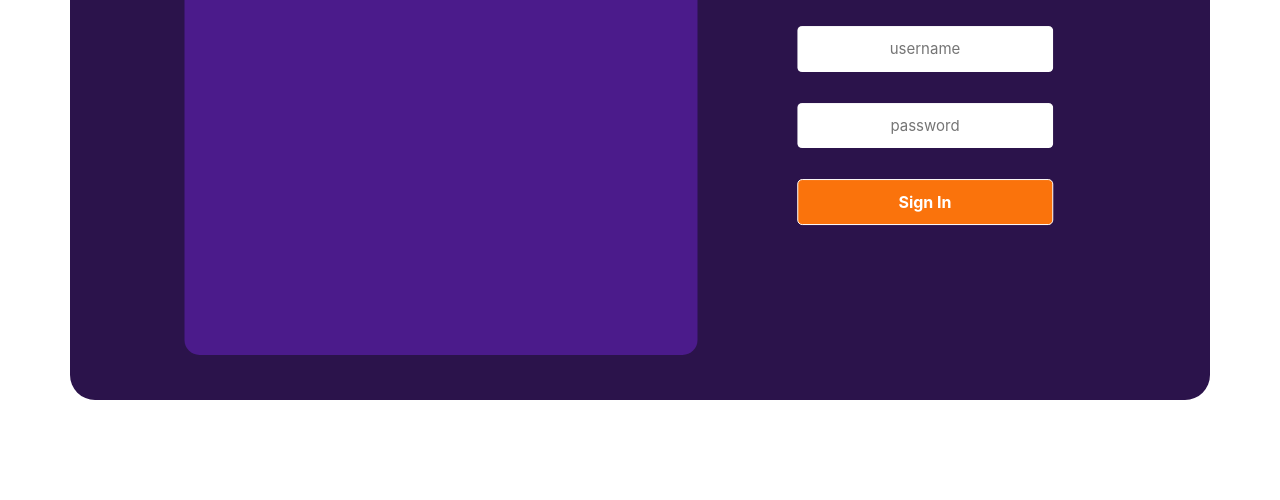
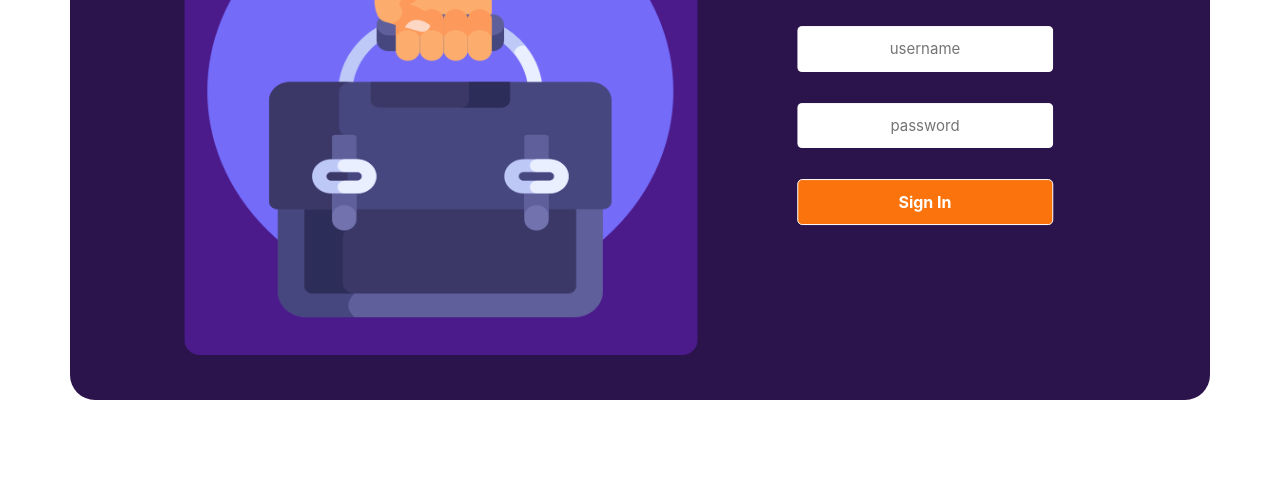
Before and after one commit to Ammadq87/Jobapplications, a plain HTML site: page LandingPage.html in a window 1280 px wide. Shown: the part 300-800 px from the top of the page. Drawn offline with nearby package versions, Linux system fonts and the light colour scheme.

Commit message:
front end picture

```diff
--- a/LandingPage.css
+++ b/LandingPage.css
@@ -28,6 +28,15 @@ body {
   color: white;
   background-color: rgb(75, 27, 139);
   border-radius: 15px;
+}
+
+#picture {
+  position: absolute;
+  width: 95%;
+  height: 85%;
+  top: 50%;
+  left: 50%;
+  transform: translate(-50%, -50%);
 }
 
 #signInPage {
--- a/LandingPage.html
+++ b/LandingPage.html
@@ -6,31 +6,27 @@
     <meta name="viewport" content="width=device-width, initial-scale=1.0">
     <link rel="stylesheet" href="LandingPage.css">
     <link href="https://fonts.googleapis.com/css2?family=Poppins:wght@200&display=swap" rel="stylesheet" />
-
+    <link rel="stylesheet" href="https://stackpath.bootstrapcdn.com/bootstrap/4.1.3/css/bootstrap.min.css" integrity="sha384-MCw98/SFnGE8fJT3GXwEOngsV7Zt27NXFoaoApmYm81iuXoPkFOJwJ8ERdknLPMO" crossorigin="anonymous">
+    <script src="https://stackpath.bootstrapcdn.com/bootstrap/4.1.3/js/bootstrap.min.js" integrity="sha384-ChfqqxuZUCnJSK3+MXmPNIyE6ZbWh2IMqE241rYiqJxyMiZ6OW/JmZQ5stwEULTy" crossorigin="anonymous"></script>
     <script src="https://kit.fontawesome.com/3fdf8bb5c4.js" crossorigin="anonymous"></script>
 
     <title>Document</title>
-    <link rel="stylesheet" href="https://stackpath.bootstrapcdn.com/bootstrap/4.1.3/css/bootstrap.min.css" integrity="sha384-MCw98/SFnGE8fJT3GXwEOngsV7Zt27NXFoaoApmYm81iuXoPkFOJwJ8ERdknLPMO" crossorigin="anonymous">
-    <script src="https://stackpath.bootstrapcdn.com/bootstrap/4.1.3/js/bootstrap.min.js" integrity="sha384-ChfqqxuZUCnJSK3+MXmPNIyE6ZbWh2IMqE241rYiqJxyMiZ6OW/JmZQ5stwEULTy" crossorigin="anonymous"></script>
 
 </head>
 <body>
-
-    <!-- <nav></nav> -->
     <div id="main" class="container">
         <!-- <span class="d-block p-2 bg-primary text-white">d-block</span> -->
         <!-- <span class="d-block p-2 bg-dark text-white">d-block</span> -->
         <div id="imageArea" class="container">
+            <img id="picture" src="JobPic.png">
         </div>
 
         <div id="signInPage" class="container">
             <h1>Sign In</h1>
             <h6>Don't have an account yet? <a href="https://www.google.com" id="signUp">Sign up</a></h6>
 
-
             <input id="username" placeholder="username" type="text" class="btn btn-lg"></input>
             <input id="password" placeholder="password" type="password" class="btn btn-lg"></input>
-            <!-- <button id="signInWithGoogle" type="button" class="btn btn-lg">Sign In</button> -->
 
             <button href="coop2.html" id="signInWithGoogle" input="button" onClick="pleaseWork()">Sign In</button>
 
```
Also changed, not shown: JobPic.png (added).
